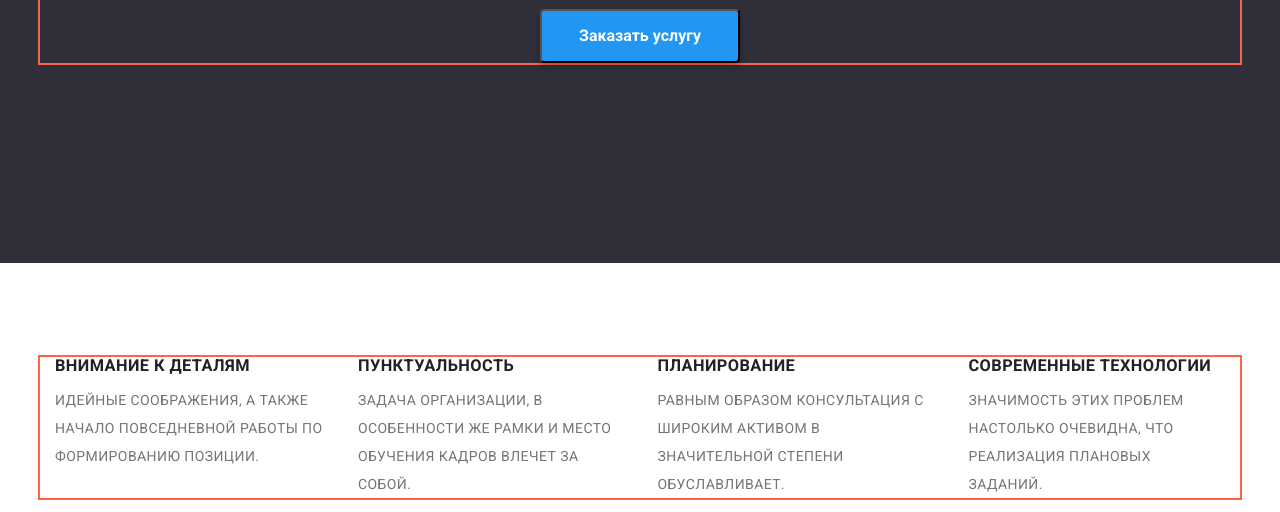
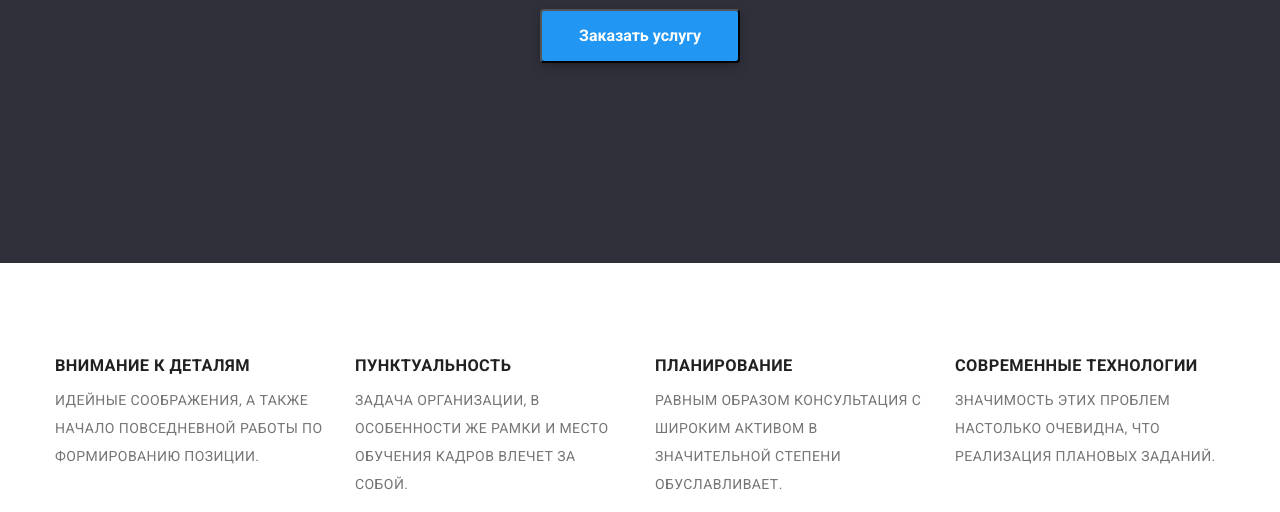
Before and after one commit to yurpalov/step3, a plain HTML site: page index.html in a window 1280 px wide. Shown: the part 440-952 px from the top of the page. Drawn offline with nearby package versions, Linux system fonts and the light colour scheme.

Commit message:
редактирует

```diff
--- a/css/styles.css
+++ b/css/styles.css
@@ -30,7 +30,7 @@ h1,h2,h3,p{
     margin-right: auto;
     padding-left: 15px;
     padding-right: 15px;
-    outline: 2px solid tomato;
+
 }
 .page-header-container{
     display: flex;
@@ -176,14 +176,16 @@ color: var(--primary-text-color);
 }
 .advantage-list{
     display: flex;
-
+    gap: 30px;
+    flex-wrap: wrap;
 
 
 }
-.advantage-list-item:not(:last-child){
-   margin-right: 30px;
+.advantage-list-item{
 
+width: calc((100% - 90px) / 4);
 }
+
  .advantage-text{
     font-family: 'Roboto';
 font-style: normal;
```
Also changed, not shown: index.html (+2 -1 lines).
